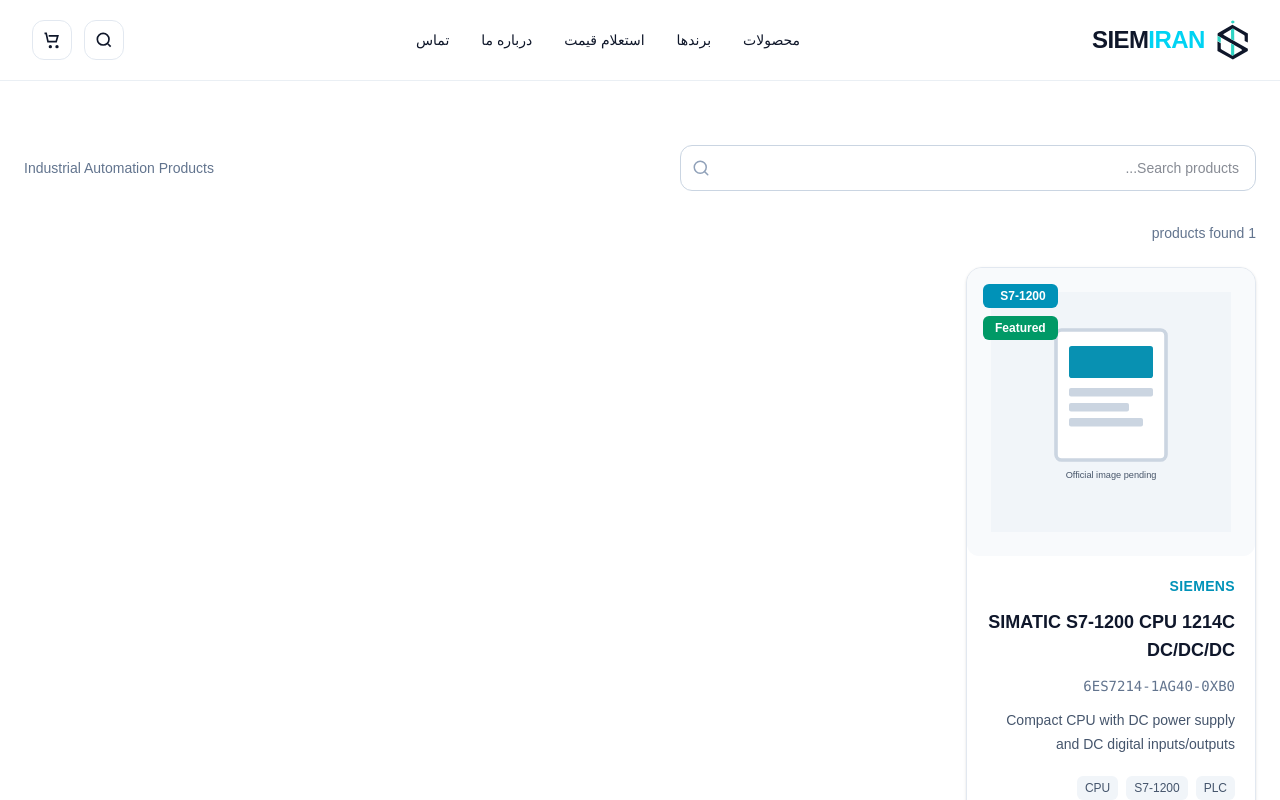
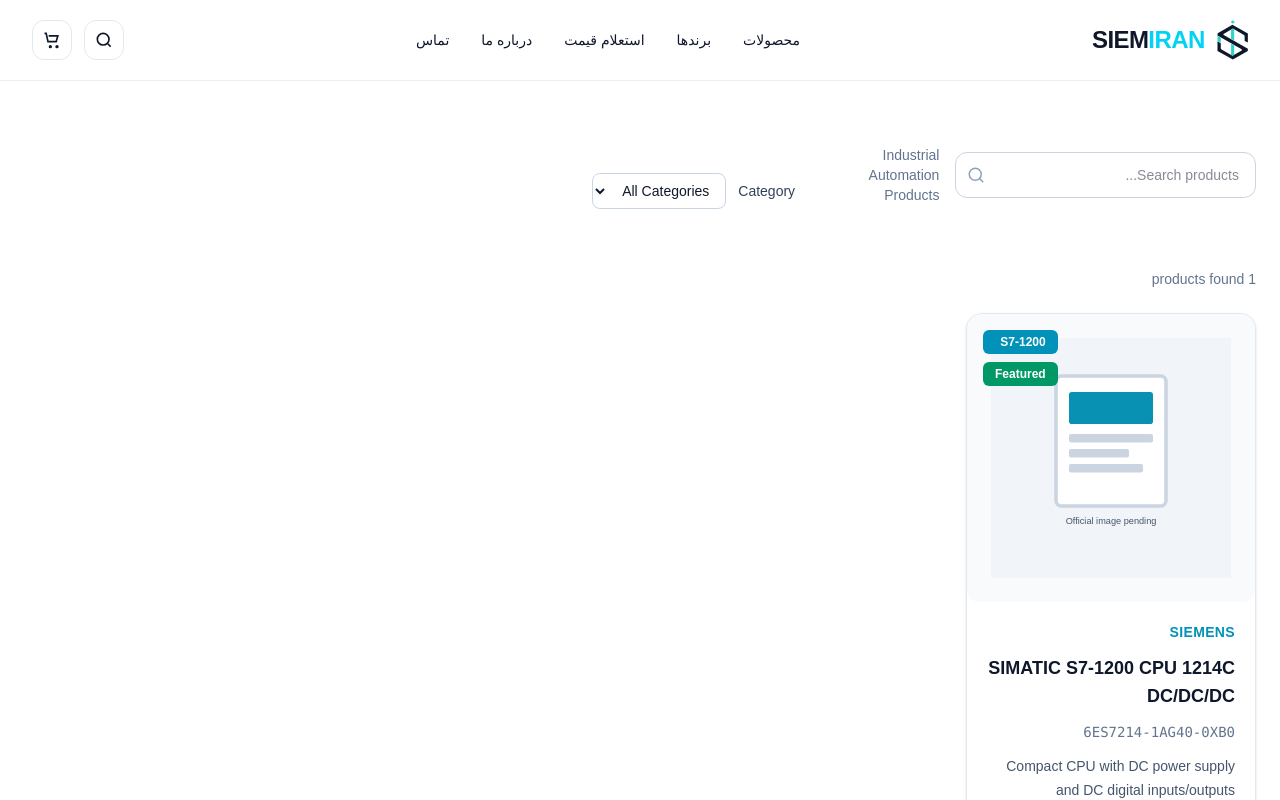
Before and after one commit to Siemiran/Siemiran, a Next.js app in the folder apps/web/: page /products in a window 1280 px wide. Shown: the top 800 px of the page. Built offline with nearby package versions, Linux system fonts and the light colour scheme; a web font is replaced by a local one.

Commit message:
feat(v0.9): category filter completed

```diff
--- /dev/null
+++ b/apps/web/src/features/products/components/CategoryFilter.tsx
@@ -0,0 +1,32 @@
+"use client";
+
+interface Props {
+  categories: string[];
+  value: string;
+  onChange: (value: string) => void;
+}
+
+export default function CategoryFilter({ categories, value, onChange }: Props) {
+  return (
+    <div className="flex items-center gap-3">
+      <label htmlFor="category" className="text-sm font-medium text-slate-700">
+        Category
+      </label>
+
+      <select
+        id="category"
+        value={value}
+        onChange={(e) => onChange(e.target.value)}
+        className="rounded-lg border border-slate-300 bg-white px-3 py-2 text-sm transition outline-none focus:border-cyan-600"
+      >
+        <option value="all">All Categories</option>
+
+        {categories.map((category) => (
+          <option key={category} value={category}>
+            {category}
+          </option>
+        ))}
+      </select>
+    </div>
+  );
+}
--- a/apps/web/src/features/products/components/ProductsClient.tsx
+++ b/apps/web/src/features/products/components/ProductsClient.tsx
@@ -2,8 +2,13 @@
 
 import ProductCard from "./ProductCard";
 import ProductToolbar from "./ProductToolbar";
+import CategoryFilter from "./CategoryFilter";
+
 import { useProductFilters } from "../hooks/useProductFilters";
 import { useProductSearchParams } from "../hooks/useProductSearchParams";
+
+import { getCategories } from "../filters/category.filter";
+
 import type { Product } from "../types/product.types";
 
 interface Props {
@@ -11,16 +16,27 @@
 }
 
 export default function ProductsClient({ products }: Props) {
-  const { search, setSearch } = useProductSearchParams();
+  const { search, setSearch, category, setCategory } = useProductSearchParams();
 
   const { filteredProducts } = useProductFilters({
     products,
     search,
+    category,
   });
+
+  const categories = getCategories(products);
 
   return (
     <>
-      <ProductToolbar search={search} onSearchChange={setSearch} />
+      <div className="mb-8 flex flex-wrap items-center gap-4">
+        <ProductToolbar search={search} onSearchChange={setSearch} />
+
+        <CategoryFilter
+          categories={categories}
+          value={category}
+          onChange={setCategory}
+        />
+      </div>
 
       <div className="mb-6 text-sm text-slate-500">
         {filteredProducts.length} products found
--- /dev/null
+++ b/apps/web/src/features/products/filters/category.filter.ts
@@ -0,0 +1,20 @@
+import type { Product } from "../types/product.types";
+
+export function filterByCategory(
+  products: Product[],
+  category?: string,
+) {
+  if (!category || category === "all") {
+    return products;
+  }
+
+  return products.filter(
+    (product) => product.categoryId === category,
+  );
+}
+
+export function getCategories(products: Product[]) {
+  return Array.from(
+    new Set(products.map((p) => p.categoryId)),
+  ).sort();
+}
--- a/apps/web/src/features/products/hooks/useProductFilters.ts
+++ b/apps/web/src/features/products/hooks/useProductFilters.ts
@@ -1,42 +1,36 @@
 "use client";
 
 import { useMemo } from "react";
+
 import type { Product } from "../types/product.types";
+import { filterByCategory } from "../filters/category.filter";
 
-interface UseProductFiltersProps {
+interface Props {
   products: Product[];
   search: string;
+  category?: string;
 }
 
-export function useProductFilters({
-  products,
-  search,
-}: UseProductFiltersProps) {
+export function useProductFilters({ products, search, category }: Props) {
   const filteredProducts = useMemo(() => {
-    const query = search.trim().toLowerCase();
+    let result = [...products];
 
-    if (!query) {
-      return products;
+    result = filterByCategory(result, category);
+
+    if (search.trim()) {
+      const q = search.toLowerCase();
+
+      result = result.filter((product) => {
+        return (
+          product.title.toLowerCase().includes(q) ||
+          product.partNumber.toLowerCase().includes(q) ||
+          product.shortDescription.toLowerCase().includes(q)
+        );
+      });
     }
 
-    return products.filter((product) => {
-      return [
-        product.title,
-        product.partNumber,
-        product.shortDescription,
-        product.description,
-        product.brandId,
-        product.categoryId,
-        product.familyId,
-        product.seriesId ?? "",
-        product.productTypeId ?? "",
-        ...(product.tags ?? []),
-      ]
-        .join(" ")
-        .toLowerCase()
-        .includes(query);
-    });
-  }, [products, search]);
+    return result;
+  }, [products, search, category]);
 
   return {
     filteredProducts,
--- a/apps/web/src/features/products/hooks/useProductSearchParams.ts
+++ b/apps/web/src/features/products/hooks/useProductSearchParams.ts
@@ -7,23 +7,39 @@
   const searchParams = useSearchParams();
 
   const search = searchParams.get("search") ?? "";
+  const category = searchParams.get("category") ?? "all";
+
+  function updateParams(nextSearch: string, nextCategory: string) {
+    const params = new URLSearchParams();
+
+    if (nextSearch.trim()) {
+      params.set("search", nextSearch);
+    }
+
+    if (nextCategory && nextCategory !== "all") {
+      params.set("category", nextCategory);
+    }
+
+    const query = params.toString();
+
+    router.replace(query ? `/products?${query}` : "/products", {
+      scroll: false,
+    });
+  }
 
   function setSearch(value: string) {
-    const params = new URLSearchParams(searchParams.toString());
+    updateParams(value, category);
+  }
 
-    if (value.trim()) {
-      params.set("search", value);
-    } else {
-      params.delete("search");
-    }
-
-    router.replace(`/products?${params.toString()}`, {
-      scroll: false,
-    });
+  function setCategory(value: string) {
+    updateParams(search, value);
   }
 
   return {
     search,
     setSearch,
+
+    category,
+    setCategory,
   };
 }
```
